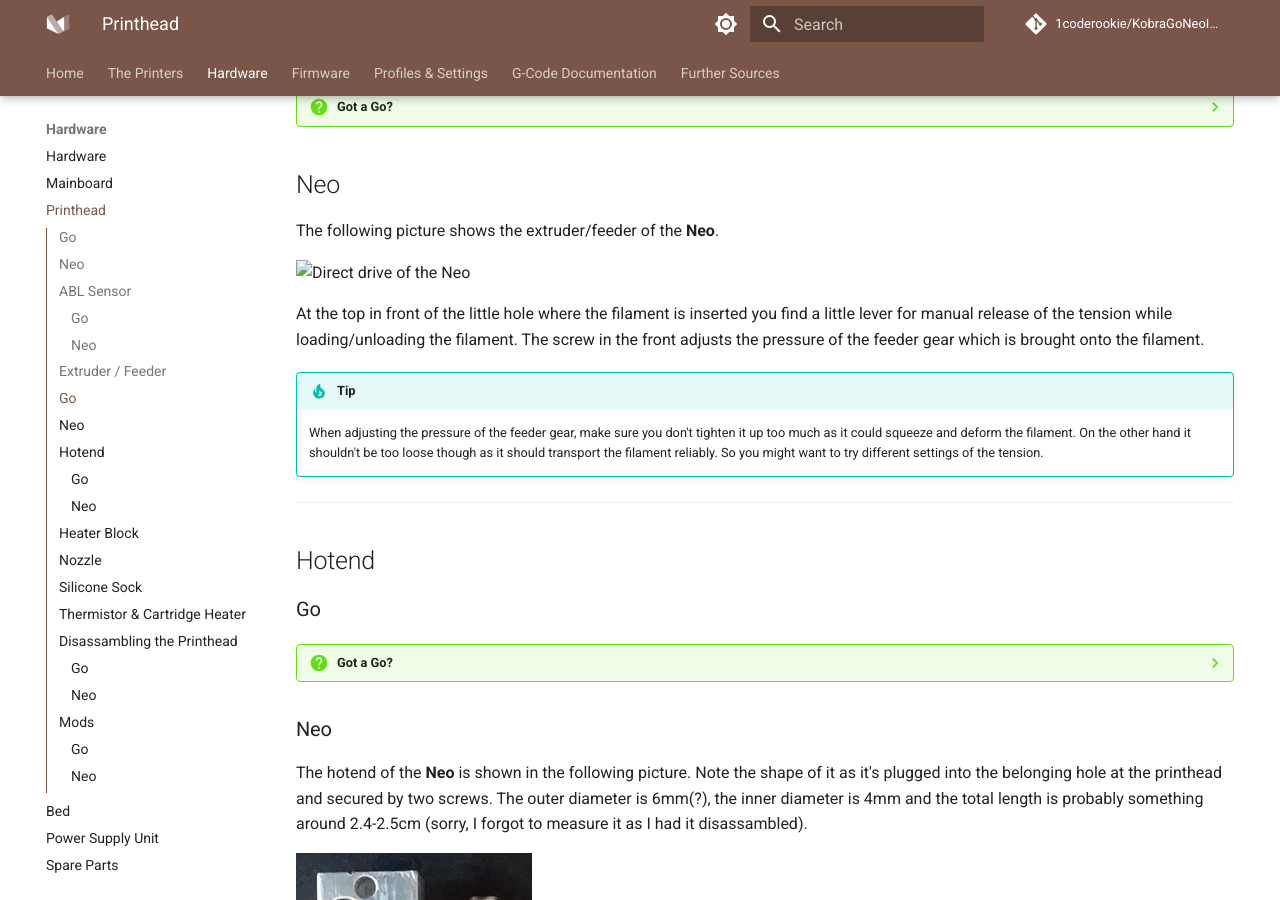
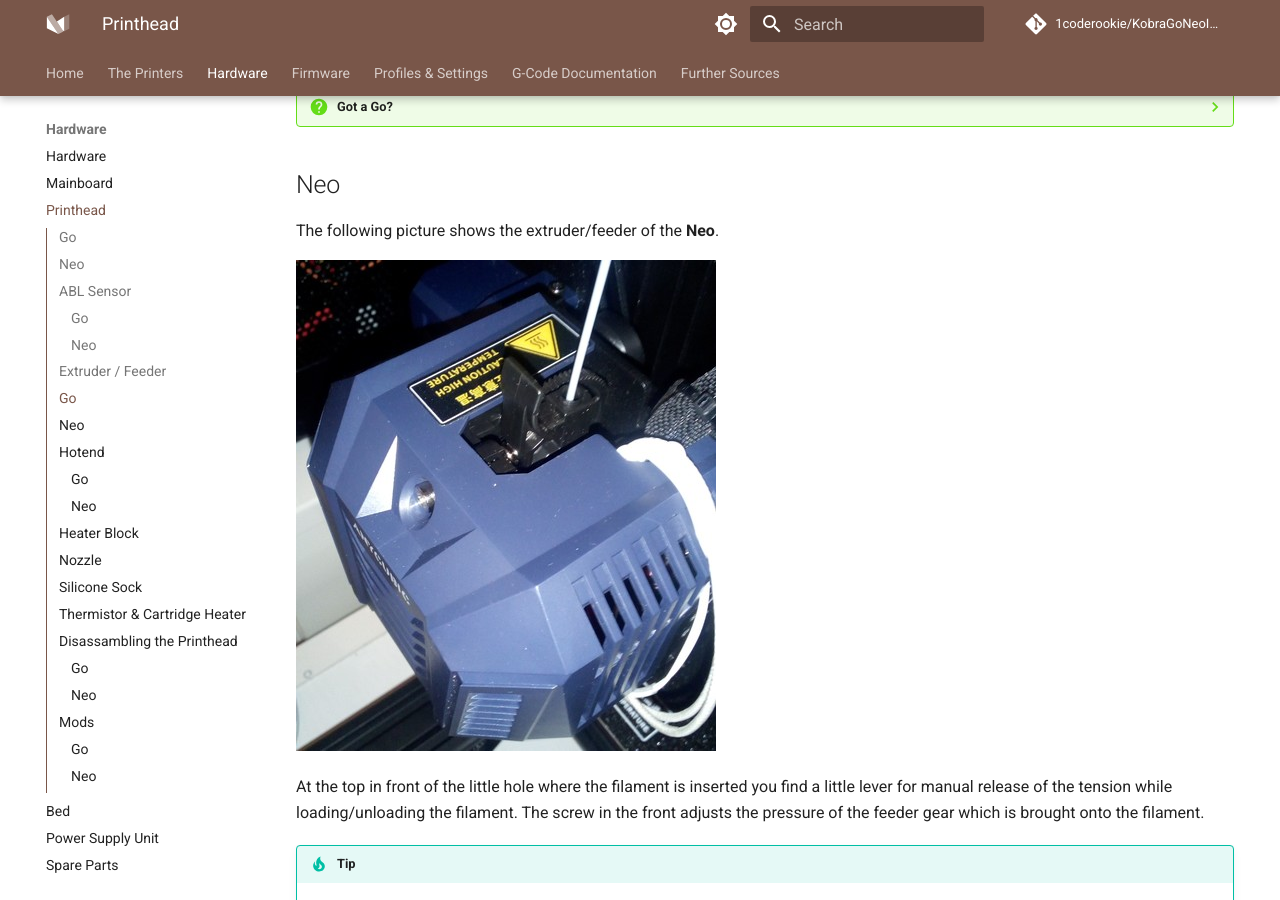
Before and after one commit to 1coderookie/KobraGoNeoInsights, an MkDocs documentation site: the page built from docs/hardware/printhead.md, in a window 1280 px wide and 900 px high, scrolled down 2410 px. Built offline with MkDocs 1.6.1 and Material for MkDocs 9.7.7, drawn with Linux system fonts in a browser that asks for light colours; comment, search, counter and statistics services are not loaded.

Commit message:
Update printhead.md

```diff
--- a/docs/hardware/printhead.md
+++ b/docs/hardware/printhead.md
@@ -57,7 +57,7 @@
 ## Neo
 The following picture shows the extruder/feeder of the **Neo**.
 
-![Direct drive of the Neo](..assets/images/head_neo_directdrive_web.jpg)
+![Direct drive of the Neo](../assets/images/head_neo_directdrive_web.jpg)
 
 At the top in front of the little hole where the filament is inserted you find a little lever for manual release of the tension while loading/unloading the filament. The screw in the front adjusts the pressure of the feeder gear which is brought onto the filament.
 
```
